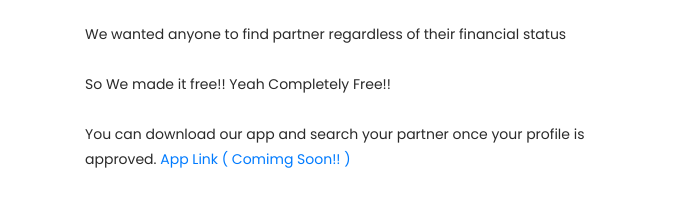
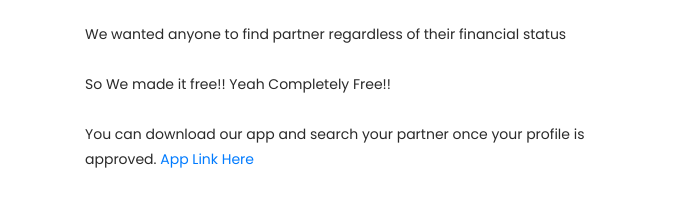
Before and after one commit to dev-gpsoft/kongu-suyamvaran-website, a plain HTML site: page index.html in a window 1280 px wide. Shown: the part 1041-1260 px from the top of the page, 0-680 px from the left. Drawn offline with Linux system fonts and the light colour scheme.

Commit message:
updated for performance

```diff
--- a/index.html
+++ b/index.html
@@ -141,7 +141,7 @@
                         </div>
                         <p>We wanted anyone to find partner regardless of their financial status <br><br> So We made it free!! Yeah Completely Free!!
                             <br><br>
-                            You can download our app and search your partner once your profile is approved. <a href="#"> App Link ( Comimg Soon!! ) </a> <br><br>
+                            You can download our app and search your partner once your profile is approved. <a href="https://play.google.com/store/apps/details?id=com.kongusuyamvaran"> App Link Here </a> <br><br>
                             </p>
                         <div class="row">
                             <div class="col-4">
```
Also changed, not shown: assets/images/about-thumb-01.jpg, assets/images/about-thumb-02.jpg, assets/images/about-thumb-03.jpg.
